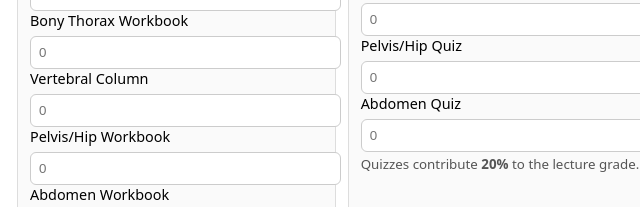
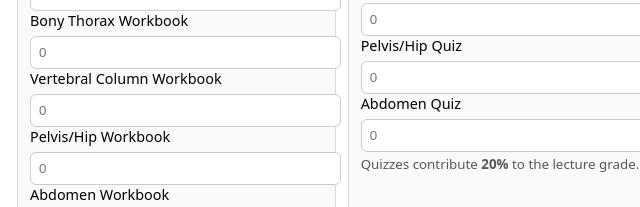
Before and after one commit to astarnamedwill/DMI51A-Grade-Spring2026, a plain HTML site: page index.html in a window 1280 px wide. Shown: the part 544-751 px from the top of the page, 133-773 px from the left. Drawn offline with Linux system fonts and the light colour scheme.

Commit message:
Update index.html

```diff
--- a/index.html
+++ b/index.html
@@ -81,7 +81,7 @@ function createNumberInput(id){
 }
 
 // Custom labels
-const assignmentLabels=['Terminology Workbook','Upper Ext. Workbook','Lower Ext. Workbook','Shoulder Workbook','Thoracic Visc. Workbook','Bony Thorax Workbook','Vertebral Column','Pelvis/Hip Workbook','Abdomen Workbook'];
+const assignmentLabels=['Terminology Workbook','Upper Ext. Workbook','Lower Ext. Workbook','Shoulder Workbook','Thoracic Visc. Workbook','Bony Thorax Workbook','Vertebral Column Workbook','Pelvis/Hip Workbook','Abdomen Workbook'];
 const quizLabels=['Terminology Quiz','Upper Ext. Quiz','Lower Ext. Quix','Shoulder Quiz','Thoracic/Bony Thorax Quiz','Vertebral Column Quiz','Pelvis/Hip Quiz','Abdomen Quiz'];
 const practicalLabels=['Practical 1, Exam 1','Practical 1, Exam 2','Practical 2, Exam 1','Practical 2, Exam 2','Practical 3, Exam 1','Practical 3, Exam 2','Practical 3, Exam 3'];
 
```
